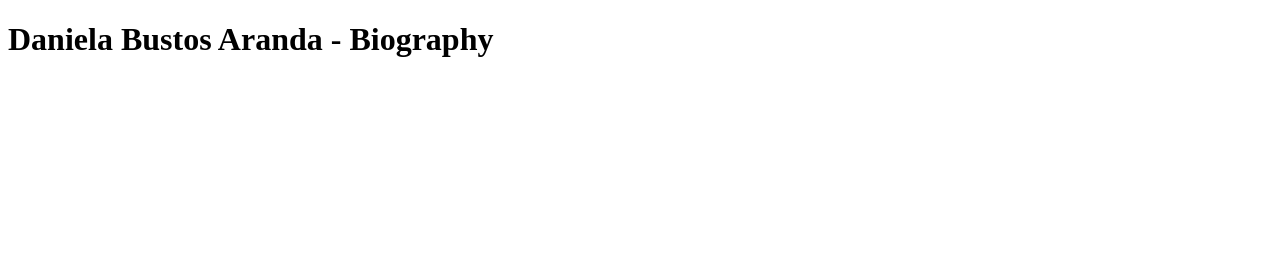
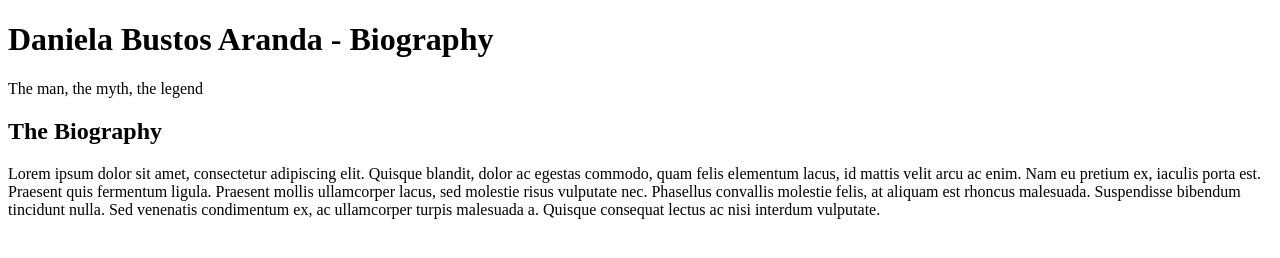
Before and after one commit to dabustosa85/lab-01, a plain HTML site: page index.html in a window 1280 px wide. Drawn offline with Linux system fonts and the light colour scheme.

Commit message:
Add biography

```diff
--- a/index.html
+++ b/index.html
@@ -7,6 +7,14 @@
     <title>Daniela Bustos Aranda - Biography</title>
 </head>
 <body>
-    <h1>Daniela Bustos Aranda - Biography</h1>
+    <header><h1>Daniela Bustos Aranda - Biography</h1>
+    <p>The man, the myth, the legend</p></header>
+
+    <section>
+        <h2>The Biography</h2>
+        <p>
+            Lorem ipsum dolor sit amet, consectetur adipiscing elit. Quisque blandit, dolor ac egestas commodo, quam felis elementum lacus, id mattis velit arcu ac enim. Nam eu pretium ex, iaculis porta est. Praesent quis fermentum ligula. Praesent mollis ullamcorper lacus, sed molestie risus vulputate nec. Phasellus convallis molestie felis, at aliquam est rhoncus malesuada. Suspendisse bibendum tincidunt nulla. Sed venenatis condimentum ex, ac ullamcorper turpis malesuada a. Quisque consequat lectus ac nisi interdum vulputate.
+        </p>
+    </section>
 </body>
 </html>
```
